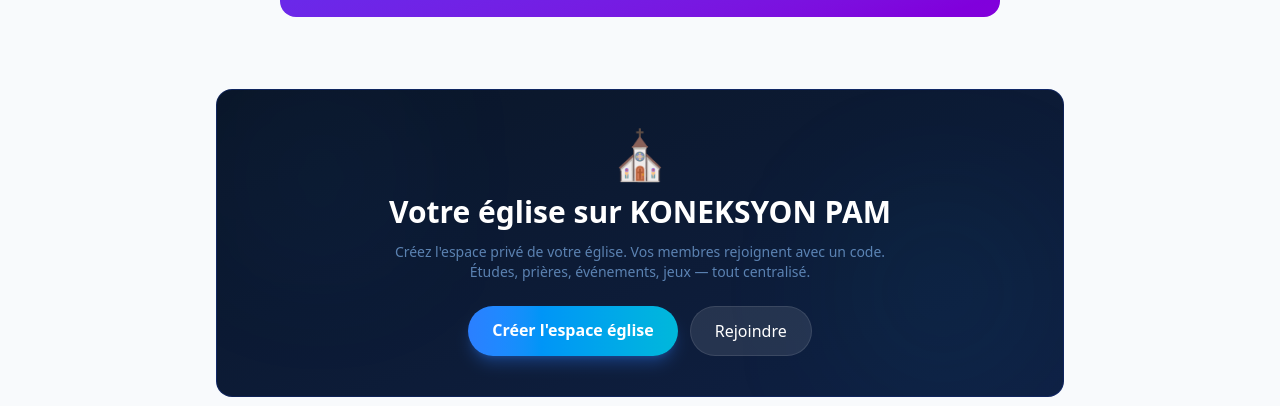
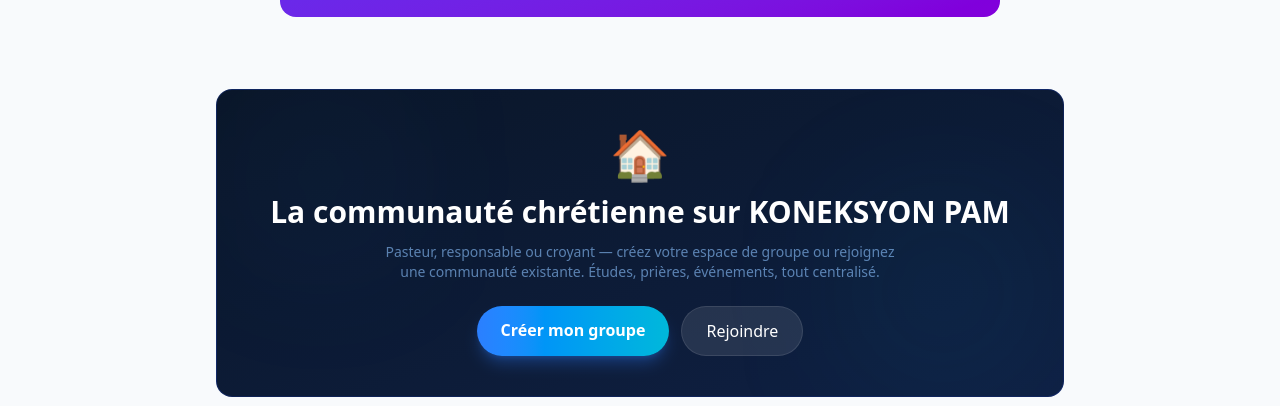
Before and after one commit to petefrans02/koneksyon-pam, a Next.js app: page / in a window 1280 px wide. Shown: the part 1479-1885 px from the top of the page. Built offline with nearby package versions, Linux system fonts and the light colour scheme; no server answers.

Commit message:
Homepage : section église → 'La communauté chrétienne sur KONEKSYON PAM'

```diff
--- a/app/page.tsx
+++ b/app/page.tsx
@@ -144,21 +144,23 @@
         <div className="absolute top-6 left-10 w-32 h-32 bg-blue-500/10 rounded-full blur-[80px]" />
         <div className="absolute bottom-6 right-10 w-40 h-40 bg-cyan-500/10 rounded-full blur-[80px]" />
         <div className="relative z-10">
-          <span className="text-5xl block mb-4">⛪</span>
+          <span className="text-5xl block mb-4">🏠</span>
           <h2 className="text-2xl sm:text-3xl font-bold text-white mb-3">
-            {lang === "fr" ? "Votre église sur KONEKSYON PAM" : lang === "ht" ? "Legliz ou sou KONEKSYON PAM" : "Your church on KONEKSYON PAM"}
+            {lang === "fr" ? "La communauté chrétienne sur KONEKSYON PAM" : lang === "ht" ? "Kominote kretyen sou KONEKSYON PAM" : "The Christian community on KONEKSYON PAM"}
           </h2>
           <p className="text-blue-300/60 text-sm mb-6 max-w-lg mx-auto">
             {lang === "fr"
-              ? "Créez l'espace privé de votre église. Vos membres rejoignent avec un code. Études, prières, événements, jeux — tout centralisé."
-              : "Create your church's private space. Members join with a code. Studies, prayers, events, games — all centralized."}
+              ? "Pasteur, responsable ou croyant — créez votre espace de groupe ou rejoignez une communauté existante. Études, prières, événements, tout centralisé."
+              : lang === "ht"
+              ? "Pastè, responsab oswa kretyen — kreye espas gwoup ou oswa rantre nan yon kominote. Etid, lapriyè, evènman, tout santralize."
+              : "Pastor, leader or believer — create your group space or join an existing community. Studies, prayers, events, all centralized."}
           </p>
           <div className="flex justify-center gap-3">
             <Link href="/eglise/creer" className="bg-gradient-to-r from-blue-500 to-cyan-500 text-white px-6 py-3 rounded-full font-bold hover:opacity-90 transition-opacity shadow-lg shadow-blue-500/30">
-              {lang === "fr" ? "Créer l'espace église" : "Create church space"}
+              {lang === "fr" ? "Créer mon groupe" : lang === "ht" ? "Kreye gwoup mwen" : "Create my group"}
             </Link>
             <Link href="/eglise" className="bg-white/10 text-white px-6 py-3 rounded-full font-medium hover:bg-white/20 transition-colors border border-white/10">
-              {lang === "fr" ? "Rejoindre" : "Join"}
+              {lang === "fr" ? "Rejoindre" : lang === "ht" ? "Rantre" : "Join"}
             </Link>
           </div>
         </div>
```
